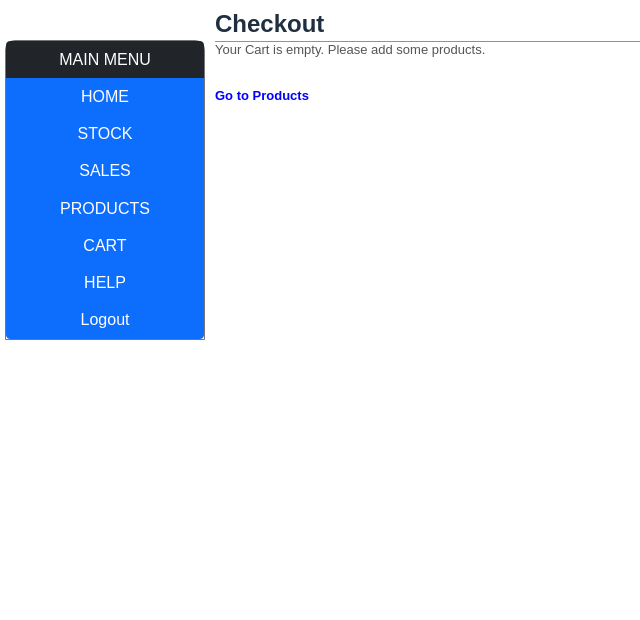
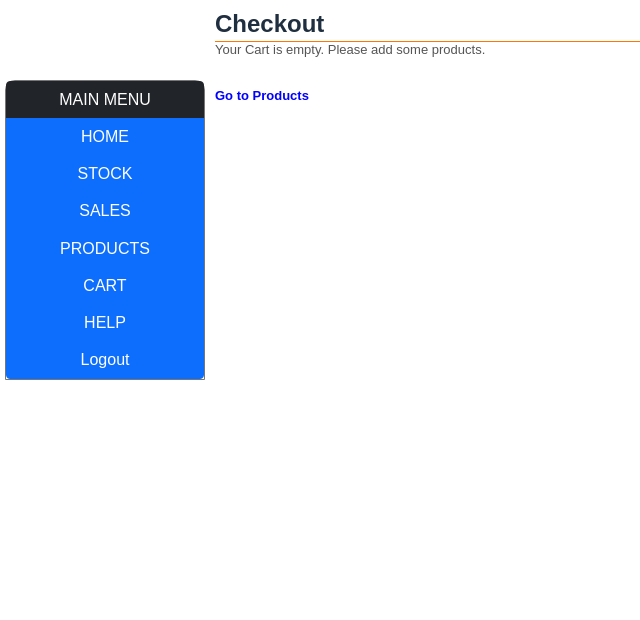
Before and after one commit to yocemar/LPA, a PHP site: page /checkout.php in a window 1280 px wide. Shown: the part 55-675 px from the top of the page, without its empty margins (0-640 px from the left). Run offline with PHP 8.4, Linux system fonts and the light colour scheme; tables that the repository leaves empty hold one stand-in row (values such as "Sample post").

Commit message:
button changes working

```diff
--- a/app-lib.php
+++ b/app-lib.php
@@ -126,8 +126,7 @@ function build_navBlock() {
 		$isAdmin = "";
 	?>
 <div class="btn-group-vertical" id="navBlock">
-
-  <div class="btn btn-dark" class="navHeader">MAIN MENU</div>
+  <div class=" btn btn-dark" class="navHeader">MAIN MENU</div>
   <div class="btn btn-primary" class="navItem" onclick="navMan('index.php')">HOME</div>
   <div class="btn btn-primary" class="navItem" onclick="navMan('stock.php')">STOCK</div>
   <div class="btn btn-primary" class="navItem" onclick="navMan('sales.php')">SALES</div>
@@ -141,6 +140,7 @@ function build_navBlock() {
   <div class="btn btn-primary" class="navItem" onclick="navMan('users.php')">USERS</div>
   <?PHP } ?>
   <div class="btn btn-primary" class="navItem" onclick="navMan('login.php?killses=true')">Logout</div>
+
 </div>
 <?PHP
 }
--- a/css/style.css
+++ b/css/style.css
@@ -50,7 +50,7 @@ a:hover {
 
 #navBlock {
     position: relative;
-    margin-top: 40px;
+    margin-top: 80px;
     float: left;
     width: 200px;
     border: 1px solid #777777;
--- a/header.php
+++ b/header.php
@@ -17,6 +17,7 @@
 
 
 <body>
+  <header>
     <div class="page-header" id="header">
       <div style="margin-left: 10px">
         Logic Peripherals Australia (LPA)
@@ -24,3 +25,4 @@
     </div>
     <div style="float:right"><?php echo $displayName; ?></div>
     <div style="clear: right"></div>
+  </header>
```
Also changed, not shown: 1 other file. Lines whose indentation alone changed are shown as unchanged.
